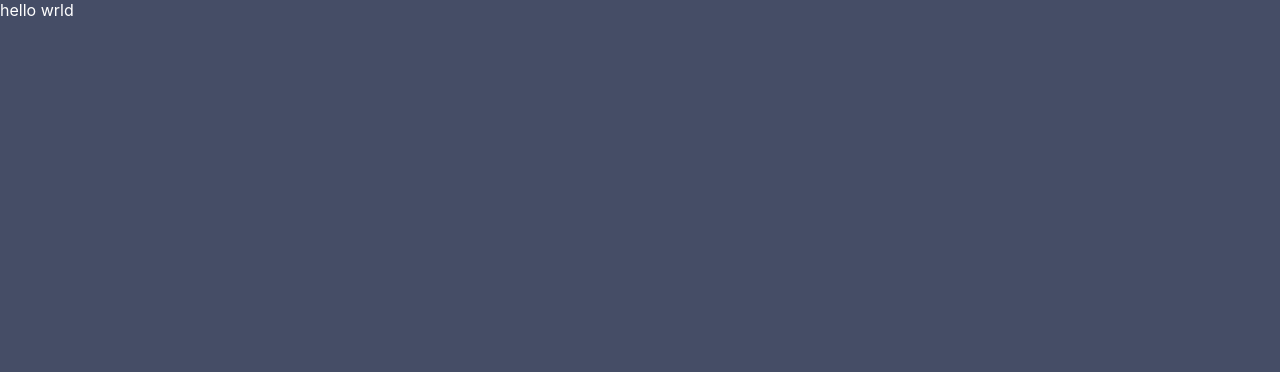
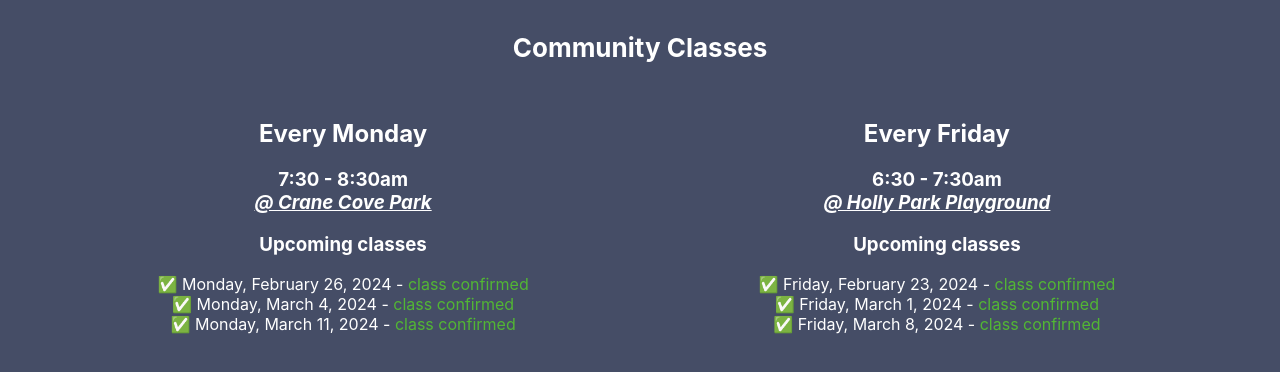
Before and after one commit to DigitalDsntHurt/jaaaam, a React (Create React App) app: page /community-classes in a window 1280 px wide. Shown: the top 372 px of the page. Built offline with nearby package versions, Linux system fonts and the light colour scheme.

Commit message:
Creates v1 Community Classes landing page

```diff
--- a/src/pages/CommunityClasses.js
+++ b/src/pages/CommunityClasses.js
@@ -1,8 +1,60 @@
-const CommunityClasses = () => {
+import './CommunityClasses.scss';
+import { getNUpcomingDates } from '../helpers/helpers';
+
+const UpcomingClassesList = (classDates) => {
     return (
-        <div>hello wrld
+        <div className='upcoming-class-dates-container'>
+            {classDates.map(date => {
+                return (
+                    <div key={date}>
+                        <>&#x2705;</> {date} - <span className='green-text'>class confirmed</span>
+                    </div>
+                );
+            })}
         </div>
     );
 }
 
+const CommunityClasses = () => {
+    return (
+        <div className="page-container">
+            <h1 className="center-text">Community Classes</h1>
+            <div className="community-class-detail-grid-container">
+                <div className="community-class-detail-grid-item border-bottom">
+                    <h2>Every Monday</h2>
+                    <h3>
+                        7:30 - 8:30am
+                        <br />
+                        <a href='https://maps.app.goo.gl/SzD6powfenukDuyq6' target='_blank'>@ Crane Cove Park</a>
+                    </h3>
+                    <div className="community-class-detail-upcoming-classes-container">
+                        <h3>Upcoming classes</h3>
+                        {
+                            UpcomingClassesList(
+                                getNUpcomingDates(3, 'monday')
+                            )
+                        }
+                    </div>
+                </div>
+                <div className="community-class-detail-grid-item">
+                    <h2>Every Friday</h2>
+                    <h3>
+                        6:30 - 7:30am
+                        <br />
+                        <a href='https://maps.app.goo.gl/vtCBtioTxic36dLs9' target='_blank'>@ Holly Park Playground</a>
+                    </h3>
+                    <div className="community-class-detail-upcoming-classes-container">
+                        <h3>Upcoming classes</h3>
+                        {
+                            UpcomingClassesList(
+                                getNUpcomingDates(3, 'friday')
+                            )
+                        }
+                    </div>
+                </div>
+            </div >
+        </div >
+    );
+}
+
 export default CommunityClasses;
```
